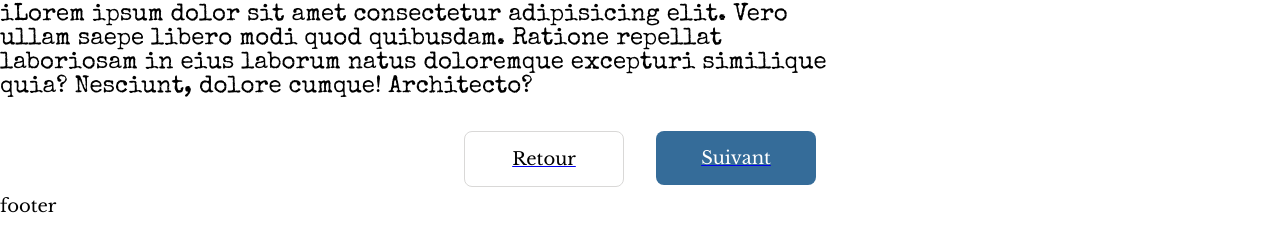
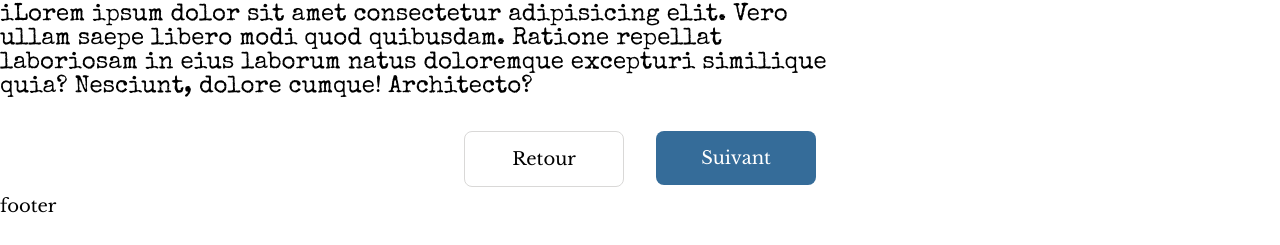
Before and after one commit to RomainBasly/Chatons, a Next.js app: page /Signalement in a window 1280 px wide. Shown: the part 334-579 px from the top of the page. Built offline with nearby package versions, Linux system fonts and the light colour scheme; a web font is replaced by a local one.

Commit message:
minor fix on scss

```diff
--- a/app/Signalement/classes.module.scss
+++ b/app/Signalement/classes.module.scss
@@ -9,5 +9,8 @@
   .buttons-container {
     display: flex;
     justify-content: center;
+    a {
+      text-decoration: none;
+    }
   }
 }
--- a/src/front/Components/Materials/buttons/index.tsx
+++ b/src/front/Components/Materials/buttons/index.tsx
@@ -1,5 +1,5 @@
 import classNames from 'classnames'
-import React, { ReactNode } from 'react'
+import React from 'react'
 import classes from './classes.module.scss'
 import Image from 'next/image'
 import { EButtonIconPosition, EButtonVariant } from '../../Elements/enums'
```
